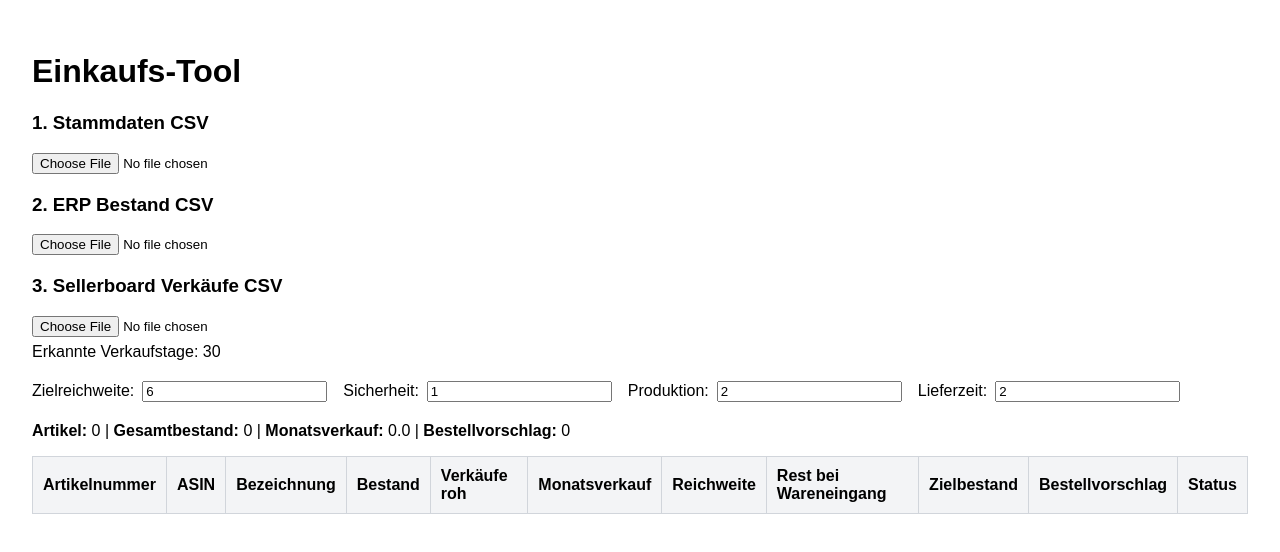
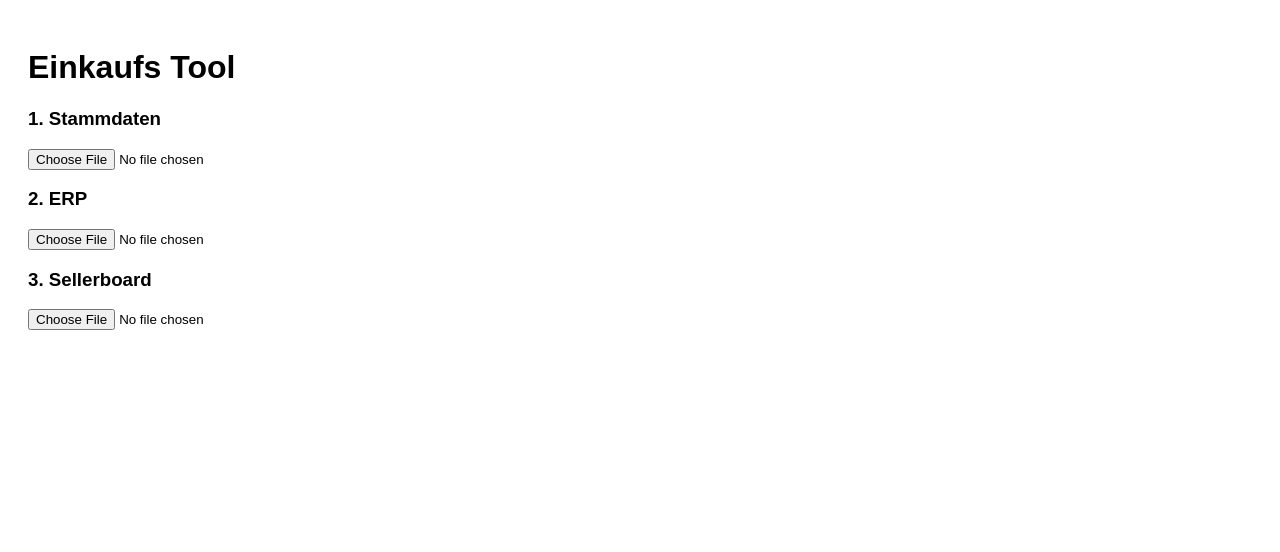
Before and after one commit to kingelvis150888-byte/einkaufs-tool, a Next.js app: page / in a window 1280 px wide. Shown: the top 552 px of the page. Built offline with nearby package versions, Linux system fonts and the light colour scheme.

Commit message:
Update page.js

```diff
--- a/app/page.js
+++ b/app/page.js
@@ -12,390 +12,185 @@ function normalize(v) {
 
 function num(v) {
   if (!v) return 0;
-  const cleaned = String(v)
-    .replace(/"/g, "")
-    .replace(/\./g, "")
-    .replace(",", ".")
-    .replace(/[^\d.-]/g, "");
-  return Number(cleaned) || 0;
+  return Number(String(v).replace(/[^\d.-]/g, "")) || 0;
 }
 
-function splitCsvLine(line) {
+function split(line) {
   return line.includes(";") ? line.split(";") : line.split(",");
 }
 
 function getRows(text) {
   return text
     .split(/\r?\n/)
-    .map(splitCsvLine)
-    .filter((row) => row.some((cell) => clean(cell) !== ""));
+    .map(split)
+    .filter(r => r.some(c => clean(c) !== ""));
 }
 
-function getDaysFromFilename(filename) {
-  const matches = String(filename).match(/\d{2}_\d{2}_\d{4}/g);
-  if (!matches || matches.length < 2) return 30;
+function getDays(filename) {
+  const m = filename.match(/\d{2}_\d{2}_\d{4}/g);
+  if (!m || m.length < 2) return 30;
 
-  const toDate = (s) => {
-    const [d, m, y] = s.split("_");
-    return new Date(`${y}-${m}-${d}T00:00:00`);
+  const d = (t) => {
+    const [day, mon, year] = t.split("_");
+    return new Date(`${year}-${mon}-${day}`);
   };
 
-  const start = toDate(matches[0]);
-  const end = toDate(matches[1]);
-  const days = Math.floor((end - start) / (1000 * 60 * 60 * 24)) + 1;
+  const start = d(m[0]);
+  const end = d(m[1]);
 
-  return days > 0 ? days : 30;
+  return Math.floor((end - start) / (1000*60*60*24)) + 1;
 }
 
-function getCoverage(stock, monthlySales) {
-  if (monthlySales <= 0) return 999;
-  return stock / monthlySales;
-}
-
-function getStatus(item) {
-  if (item.projectedStockAtArrival <= 0) return "Kritisch";
-  if (item.projectedStockAtArrival < item.monthlySales * 2) return "Warnung";
-  if (item.coverage < 3) return "Achtung";
-  return "OK";
-}
-
-function statusStyle(status) {
-  if (status === "Kritisch") return { background: "#fee2e2", color: "#b91c1c" };
-  if (status === "Warnung") return { background: "#ffedd5", color: "#c2410c" };
-  if (status === "Achtung") return { background: "#fef3c7", color: "#b45309" };
-  return { background: "#dcfce7", color: "#166534" };
-}
-
-const th = {
-  border: "1px solid #d1d5db",
-  padding: 10,
-  background: "#f3f4f6",
-  textAlign: "left",
-};
-
-const td = {
-  border: "1px solid #d1d5db",
-  padding: 10,
-};
-
 export default function Home() {
-  const [parent, setParent] = useState(null);
-  const [articles, setArticles] = useState([]);
+  const [families, setFamilies] = useState([]);
   const [stockMap, setStockMap] = useState({});
   const [salesMap, setSalesMap] = useState({});
-  const [salesDays, setSalesDays] = useState(30);
   const [error, setError] = useState("");
 
-  const [targetMonths, setTargetMonths] = useState(6);
-  const [safetyMonths, setSafetyMonths] = useState(1);
-  const [productionMonths, setProductionMonths] = useState(2);
-  const [shippingMonths, setShippingMonths] = useState(2);
-
-  function handleArticlesUpload(e) {
-    const file = e.target.files?.[0];
+  // 👉 Stammdaten (JETZT ADD statt ersetzen)
+  function handleArticles(e) {
+    const file = e.target.files[0];
     if (!file) return;
-
-    setError("");
 
     const reader = new FileReader();
 
     reader.onload = (ev) => {
-      const text = ev.target?.result;
-      const rows = getRows(text);
-
-      if (rows.length < 2) {
-        setError("Stammdaten-Datei enthält zu wenig Daten.");
-        return;
-      }
+      const rows = getRows(ev.target.result);
 
       const headers = rows[0].map(normalize);
 
-      const idxArticle = headers.findIndex(
-        (h) => h.includes("artikelnr") || h.includes("artikelnummer")
-      );
-      const idxName = headers.findIndex((h) => h.includes("bezeichnung"));
-      const idxType = headers.findIndex((h) => h.includes("verkaufstyp"));
-      const idxAsin = headers.findIndex((h) => h === "asin");
+      const idxNr = headers.findIndex(h => h.includes("artikel"));
+      const idxName = headers.findIndex(h => h.includes("bezeichnung"));
+      const idxType = headers.findIndex(h => h.includes("verkauf"));
+      const idxAsin = headers.findIndex(h => h === "asin");
 
-      if (idxArticle === -1 || idxName === -1 || idxType === -1 || idxAsin === -1) {
-        setError(
-          "Stammdaten: Benötigt werden Artikelnr., Bezeichnung, Verkaufstyp und ASIN."
-        );
-        return;
+      const parsed = rows.slice(1).map(r => ({
+        articleNumber: clean(r[idxNr]),
+        asin: clean(r[idxAsin]),
+        name: clean(r[idxName]),
+        type: clean(r[idxType]),
+      }));
+
+      const parent = parsed.find(x => x.type.toLowerCase().includes("gesperrt"));
+      const variants = parsed.filter(x => x.type.toLowerCase().includes("verkauf"));
+
+      setFamilies(prev => [
+        ...prev,
+        {
+          id: Date.now(),
+          parent,
+          articles: variants
+        }
+      ]);
+    };
+
+    reader.readAsText(file);
   }
 
-      const parsed = rows.slice(1).map((row) => ({
-        articleNumber: clean(row[idxArticle]),
-        name: clean(row[idxName]),
-        type: clean(row[idxType]),
-        asin: clean(row[idxAsin]),
-      }));
-
-      const foundParent = parsed.find((item) =>
-        item.type.toLowerCase().includes("gesperrt")
-      );
-
-      const variants = parsed.filter((item) =>
-        item.type.toLowerCase().includes("verkauf")
-      );
-
-      setParent(foundParent || null);
-      setArticles(variants);
-    };
-
-    reader.readAsText(file, "utf-8");
-  }
-
-  function handleStockUpload(e) {
-    const file = e.target.files?.[0];
+  function handleStock(e) {
+    const file = e.target.files[0];
     if (!file) return;
-
-    setError("");
 
     const reader = new FileReader();
 
     reader.onload = (ev) => {
-      const rows = getRows(ev.target?.result);
-
-      if (rows.length < 2) {
-        setError("ERP-Datei enthält zu wenig Daten.");
-        return;
-      }
-
+      const rows = getRows(ev.target.result);
       const headers = rows[0].map(normalize);
 
-      const idxArticle = headers.findIndex(
-        (h) => h.includes("artikelnr") || h.includes("artikelnummer")
-      );
-
-      const idxStock = headers.findIndex(
-        (h) => h.includes("summe") && h.includes("lager")
-      );
-
-      if (idxArticle === -1 || idxStock === -1) {
-        setError("ERP: Artikelnummer oder Summe Lagerstand wurde nicht gefunden.");
-        return;
-      }
+      const idxNr = headers.findIndex(h => h.includes("artikel"));
+      const idxStock = headers.findIndex(h => h.includes("lager"));
 
       const map = {};
-
-      rows.slice(1).forEach((row) => {
-        const articleNumber = clean(row[idxArticle]);
-        if (articleNumber) {
-          map[articleNumber] = num(row[idxStock]);
-        }
+      rows.slice(1).forEach(r => {
+        map[clean(r[idxNr])] = num(r[idxStock]);
       });
 
       setStockMap(map);
     };
 
-    reader.readAsText(file, "utf-8");
+    reader.readAsText(file);
   }
 
-  function handleSalesUpload(e) {
-    const file = e.target.files?.[0];
+  function handleSales(e) {
+    const file = e.target.files[0];
     if (!file) return;
 
-    setError("");
-
-    const days = getDaysFromFilename(file.name);
-    setSalesDays(days);
+    const days = getDays(file.name);
 
     const reader = new FileReader();
 
     reader.onload = (ev) => {
-      const rows = getRows(ev.target?.result);
+      const rows = getRows(ev.target.result);
+
       const map = {};
-
-      rows.slice(1).forEach((row) => {
-        const asin = clean(row[1]); // Spalte B
-        const quantity = num(row[3]); // Spalte D
-
-        if (asin) {
-          map[asin] = {
-            quantity,
-            monthlySales: days > 0 ? (quantity / days) * 30 : quantity,
-          };
-        }
+      rows.slice(1).forEach(r => {
+        const asin = clean(r[1]);
+        const qty = num(r[3]);
+        map[asin] = (qty / days) * 30;
       });
 
       setSalesMap(map);
     };
 
-    reader.readAsText(file, "utf-8");
+    reader.readAsText(file);
   }
 
-  const data = useMemo(() => {
-    return articles.map((article) => {
-      const stock = stockMap[article.articleNumber] ?? 0;
-      const sales = salesMap[article.asin];
+  return (
+    <main style={{ padding: 20, fontFamily: "Arial" }}>
+      <h1>Einkaufs Tool</h1>
 
-      const monthlySales = sales?.monthlySales ?? 0;
-      const rawSales = sales?.quantity ?? 0;
+      <h3>1. Stammdaten</h3>
+      <input type="file" onChange={handleArticles} />
 
-      const monthsToArrival = productionMonths + shippingMonths;
-      const projectedStockAtArrival = Math.max(
-        0,
-        stock - monthlySales * monthsToArrival
-      );
+      <h3>2. ERP</h3>
+      <input type="file" onChange={handleStock} />
 
-      const targetStock = monthlySales * (targetMonths + safetyMonths);
-      const recommendedOrderQty = Math.max(0, targetStock - projectedStockAtArrival);
-      const coverage = getCoverage(stock, monthlySales);
+      <h3>3. Sellerboard</h3>
+      <input type="file" onChange={handleSales} />
 
-      const item = {
-        ...article,
-        stock,
-        rawSales,
-        monthlySales,
-        coverage,
-        projectedStockAtArrival,
-        targetStock,
-        recommendedOrderQty,
-      };
+      {families.map(family => {
+        const data = family.articles.map(a => {
+          const stock = stockMap[a.articleNumber] || 0;
+          const monthly = salesMap[a.asin] || 0;
+
+          const order = Math.max(0, monthly * 7 - stock);
 
           return {
-        ...item,
-        status: getStatus(item),
+            ...a,
+            stock,
+            monthly,
+            order
           };
         });
-  }, [
-    articles,
-    stockMap,
-    salesMap,
-    targetMonths,
-    safetyMonths,
-    productionMonths,
-    shippingMonths,
-  ]);
-
-  const totalStock = data.reduce((sum, item) => sum + item.stock, 0);
-  const totalMonthlySales = data.reduce((sum, item) => sum + item.monthlySales, 0);
-  const totalOrder = data.reduce((sum, item) => sum + item.recommendedOrderQty, 0);
 
         return (
-    <main style={{ padding: 24, fontFamily: "Arial, sans-serif" }}>
-      <h1>Einkaufs-Tool</h1>
+          <div key={family.id} style={{ marginTop: 40 }}>
+            <h2>{family.parent?.name}</h2>
 
-      <div style={{ marginBottom: 20 }}>
-        <h3>1. Stammdaten CSV</h3>
-        <input type="file" accept=".csv" onChange={handleArticlesUpload} />
-      </div>
-
-      <div style={{ marginBottom: 20 }}>
-        <h3>2. ERP Bestand CSV</h3>
-        <input type="file" accept=".csv" onChange={handleStockUpload} />
-      </div>
-
-      <div style={{ marginBottom: 20 }}>
-        <h3>3. Sellerboard Verkäufe CSV</h3>
-        <input type="file" accept=".csv" onChange={handleSalesUpload} />
-        <div style={{ marginTop: 6 }}>Erkannte Verkaufstage: {salesDays}</div>
-      </div>
-
-      <div style={{ display: "flex", gap: 16, marginBottom: 20 }}>
-        <label>
-          Zielreichweite:
-          <input
-            type="number"
-            value={targetMonths}
-            onChange={(e) => setTargetMonths(Number(e.target.value))}
-            style={{ marginLeft: 8 }}
-          />
-        </label>
-
-        <label>
-          Sicherheit:
-          <input
-            type="number"
-            value={safetyMonths}
-            onChange={(e) => setSafetyMonths(Number(e.target.value))}
-            style={{ marginLeft: 8 }}
-          />
-        </label>
-
-        <label>
-          Produktion:
-          <input
-            type="number"
-            value={productionMonths}
-            onChange={(e) => setProductionMonths(Number(e.target.value))}
-            style={{ marginLeft: 8 }}
-          />
-        </label>
-
-        <label>
-          Lieferzeit:
-          <input
-            type="number"
-            value={shippingMonths}
-            onChange={(e) => setShippingMonths(Number(e.target.value))}
-            style={{ marginLeft: 8 }}
-          />
-        </label>
-      </div>
-
-      {error && (
-        <div style={{ background: "#fee2e2", padding: 12, color: "#991b1b" }}>
-          {error}
-        </div>
-      )}
-
-      {parent && <h2>{parent.name}</h2>}
-
-      <div style={{ marginBottom: 16 }}>
-        <strong>Artikel:</strong> {data.length} |{" "}
-        <strong>Gesamtbestand:</strong> {totalStock.toFixed(0)} |{" "}
-        <strong>Monatsverkauf:</strong> {totalMonthlySales.toFixed(1)} |{" "}
-        <strong>Bestellvorschlag:</strong> {totalOrder.toFixed(0)}
-      </div>
-
-      <table style={{ width: "100%", borderCollapse: "collapse" }}>
+            <table style={{ width: "100%" }}>
               <thead>
                 <tr>
-            <th style={th}>Artikelnummer</th>
-            <th style={th}>ASIN</th>
-            <th style={th}>Bezeichnung</th>
-            <th style={th}>Bestand</th>
-            <th style={th}>Verkäufe roh</th>
-            <th style={th}>Monatsverkauf</th>
-            <th style={th}>Reichweite</th>
-            <th style={th}>Rest bei Wareneingang</th>
-            <th style={th}>Zielbestand</th>
-            <th style={th}>Bestellvorschlag</th>
-            <th style={th}>Status</th>
+                  <th>Artikel</th>
+                  <th>Bestand</th>
+                  <th>Monat</th>
+                  <th>Bestellen</th>
                 </tr>
               </thead>
 
               <tbody>
-          {data.map((item) => (
-            <tr key={item.articleNumber}>
-              <td style={td}>{item.articleNumber}</td>
-              <td style={td}>{item.asin}</td>
-              <td style={td}>{item.name}</td>
-              <td style={td}>{item.stock}</td>
-              <td style={td}>{item.rawSales}</td>
-              <td style={td}>{item.monthlySales.toFixed(1)}</td>
-              <td style={td}>{item.coverage.toFixed(1)} Monate</td>
-              <td style={td}>{item.projectedStockAtArrival.toFixed(1)}</td>
-              <td style={td}>{item.targetStock.toFixed(1)}</td>
-              <td style={td}>{item.recommendedOrderQty.toFixed(1)}</td>
-              <td style={td}>
-                <span
-                  style={{
-                    ...statusStyle(item.status),
-                    padding: "4px 10px",
-                    borderRadius: 999,
-                    fontWeight: 700,
-                  }}
-                >
-                  {item.status}
-                </span>
-              </td>
+                {data.map(d => (
+                  <tr key={d.articleNumber}>
+                    <td>{d.name}</td>
+                    <td>{d.stock}</td>
+                    <td>{d.monthly.toFixed(1)}</td>
+                    <td>{d.order.toFixed(0)}</td>
                   </tr>
                 ))}
               </tbody>
             </table>
+          </div>
+        );
+      })}
     </main>
   );
 }
```
Lines whose indentation alone changed are shown as unchanged.
